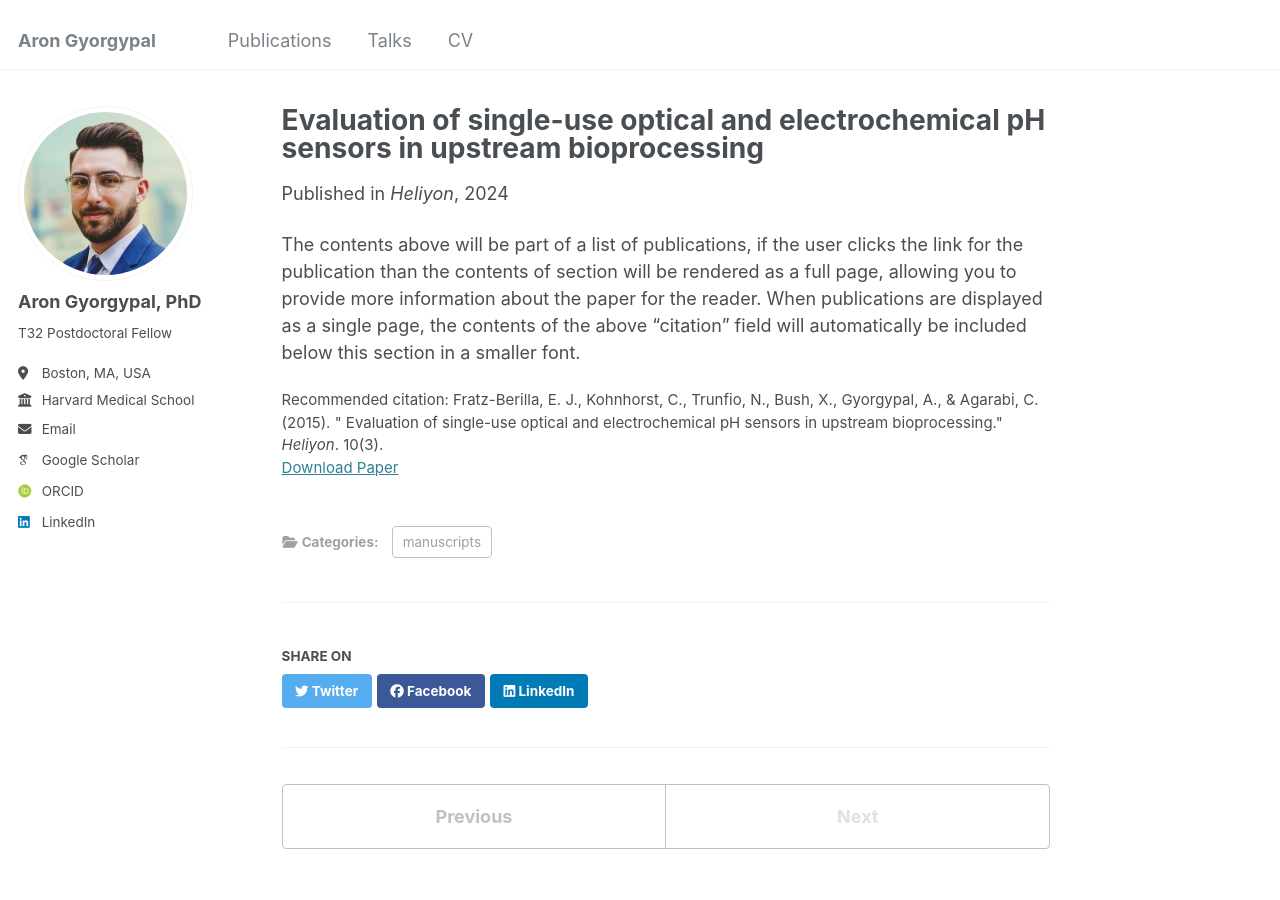
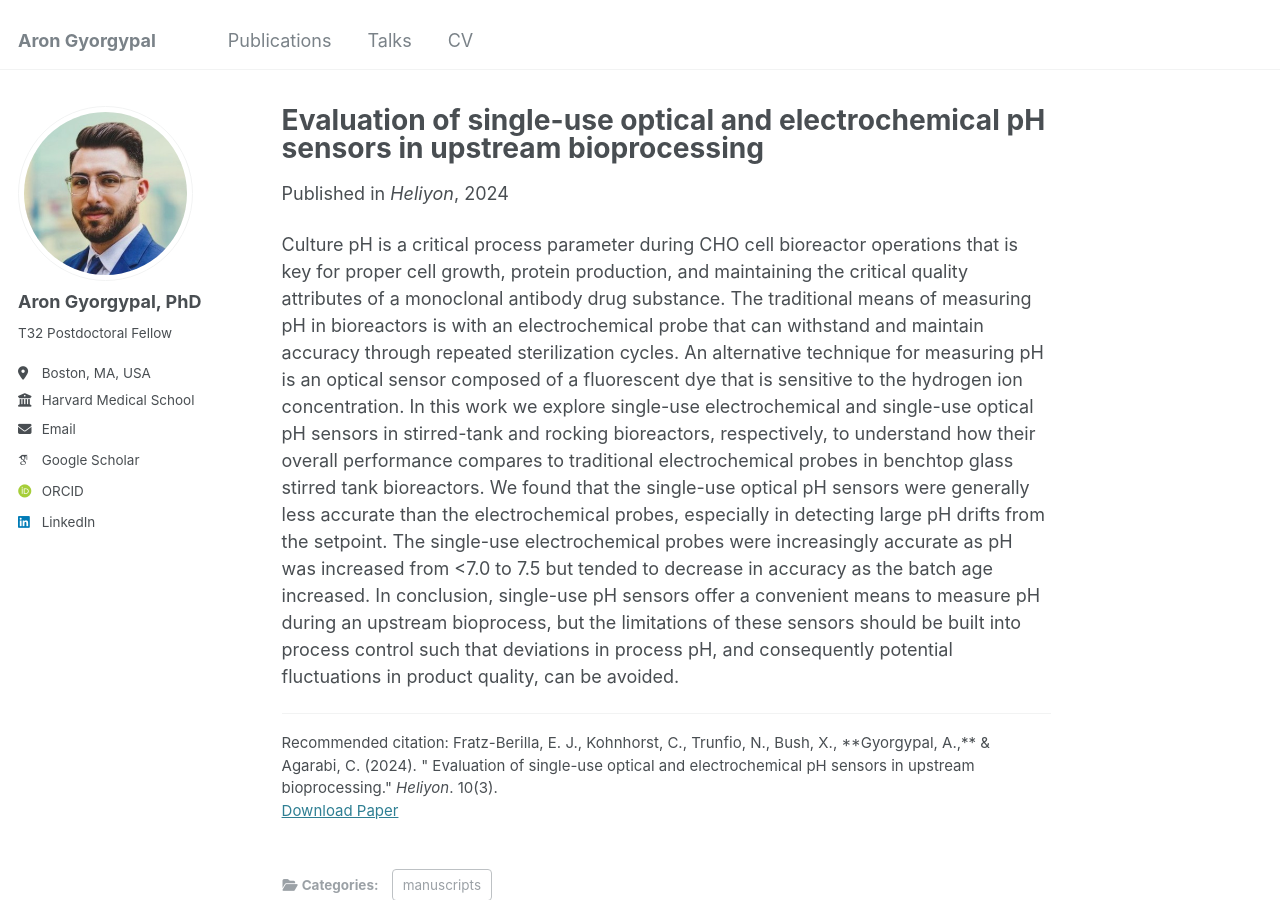
Before and after one commit to AGyorgypal/AGyorgypal.github.io, a Jekyll site: the page built from _publications/2024Heylion.md, in a window 1280 px wide and 900 px high. Built offline with Jekyll 4.4.1, drawn with Linux system fonts in a browser that asks for light colours; some web fonts are replaced.

Commit message:
Update 2024Heylion.md

```diff
--- a/_publications/2024Heylion.md
+++ b/_publications/2024Heylion.md
@@ -7,7 +7,9 @@ excerpt: ' We found that the single-use optical pH sensors were generally less a
 date: 2024-02-15
 venue: 'Heliyon'
 paperurl: https://www.cell.com/heliyon/fulltext/S2405-8440(24)01543-3
-citation: 'Fratz-Berilla, E. J., Kohnhorst, C., Trunfio, N., Bush, X., Gyorgypal, A., & Agarabi, C. (2015). &quot; Evaluation of single-use optical and electrochemical pH sensors in upstream bioprocessing.&quot; <i> Heliyon</i>. 10(3).'
+citation: 'Fratz-Berilla, E. J., Kohnhorst, C., Trunfio, N., Bush, X., **Gyorgypal, A.,** & Agarabi, C. (2024). &quot; Evaluation of single-use optical and electrochemical pH sensors in upstream bioprocessing.&quot; <i> Heliyon</i>. 10(3).'
 ---
 
-The contents above will be part of a list of publications, if the user clicks the link for the publication than the contents of section will be rendered as a full page, allowing you to provide more information about the paper for the reader. When publications are displayed as a single page, the contents of the above "citation" field will automatically be included below this section in a smaller font.
+Culture pH is a critical process parameter during CHO cell bioreactor operations that is key for proper cell growth, protein production, and maintaining the critical quality attributes of a monoclonal antibody drug substance. The traditional means of measuring pH in bioreactors is with an electrochemical probe that can withstand and maintain accuracy through repeated sterilization cycles. An alternative technique for measuring pH is an optical sensor composed of a fluorescent dye that is sensitive to the hydrogen ion concentration. In this work we explore single-use electrochemical and single-use optical pH sensors in stirred-tank and rocking bioreactors, respectively, to understand how their overall performance compares to traditional electrochemical probes in benchtop glass stirred tank bioreactors. We found that the single-use optical pH sensors were generally less accurate than the electrochemical probes, especially in detecting large pH drifts from the setpoint. The single-use electrochemical probes were increasingly accurate as pH was increased from <7.0 to 7.5 but tended to decrease in accuracy as the batch age increased. In conclusion, single-use pH sensors offer a convenient means to measure pH during an upstream bioprocess, but the limitations of these sensors should be built into process control such that deviations in process pH, and consequently potential fluctuations in product quality, can be avoided.
+
+---
```
